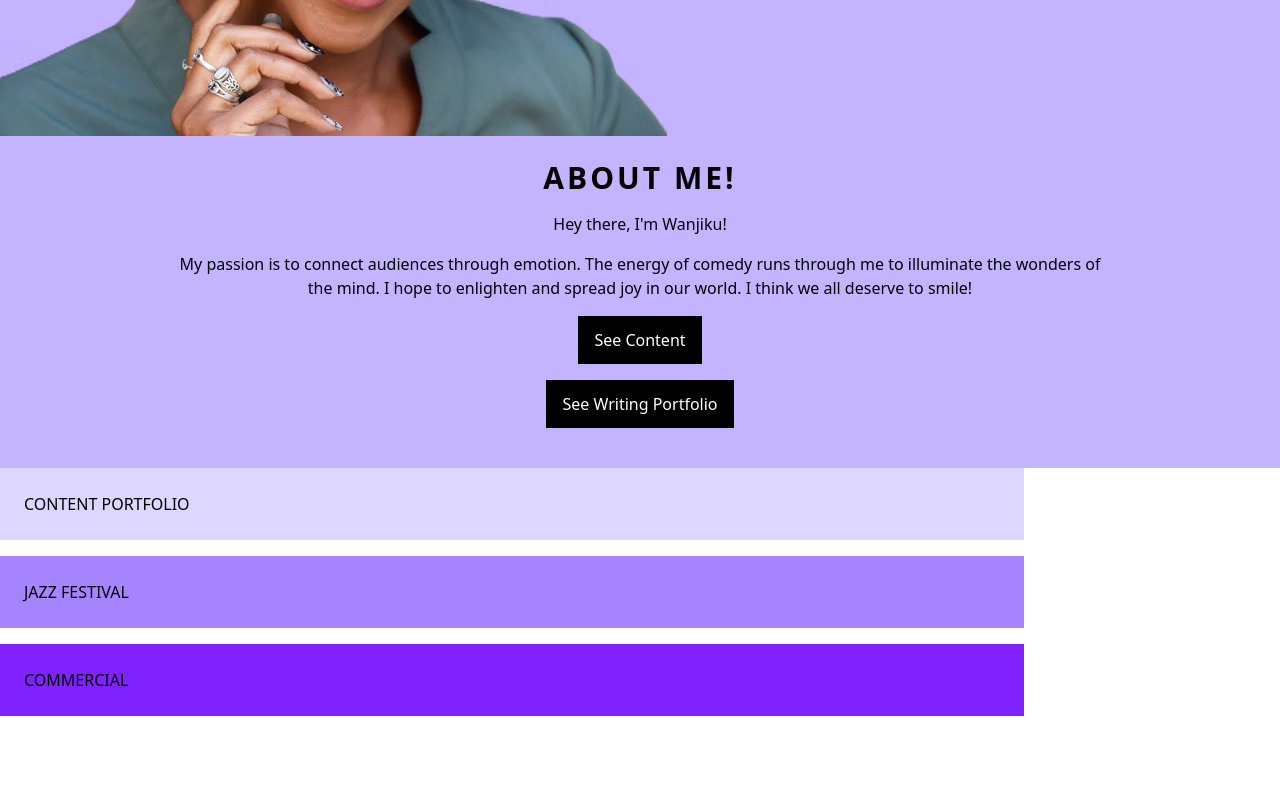
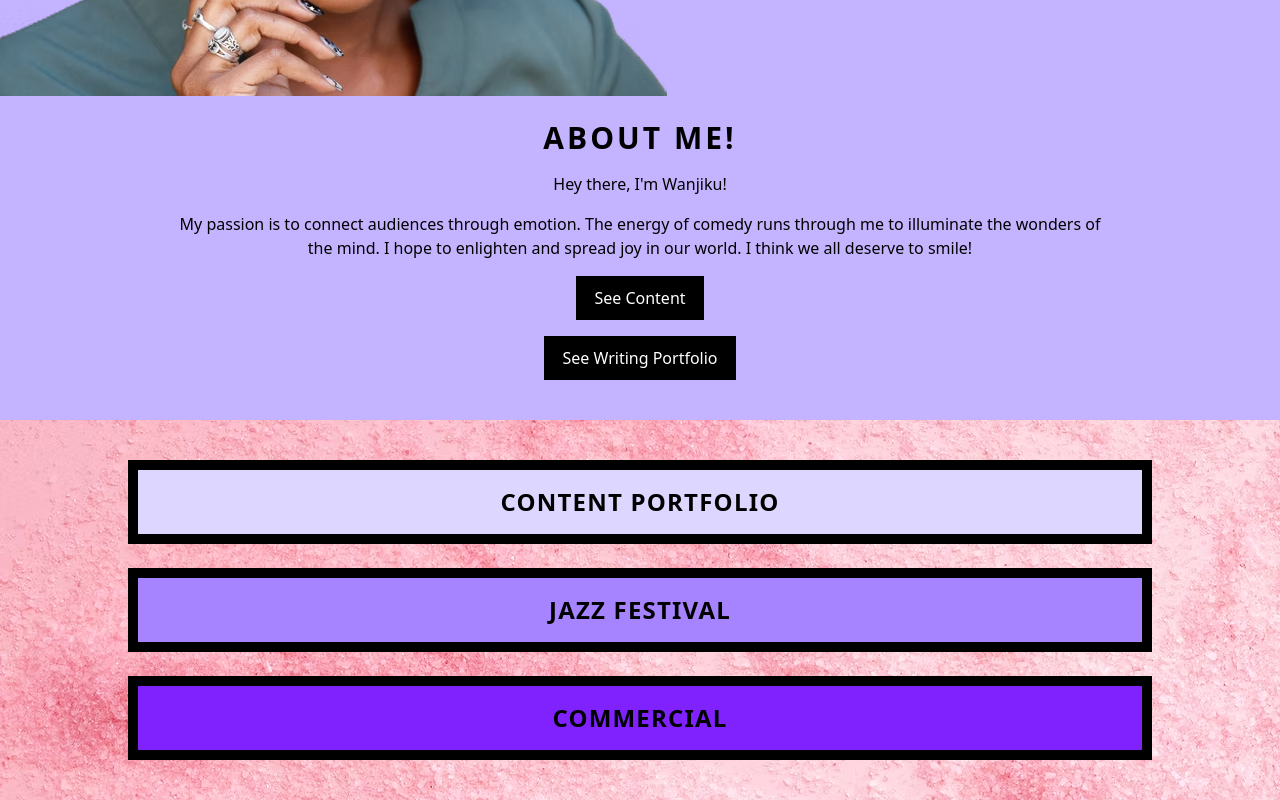
Before and after one commit to Turtlewords/wanjiku_kairu, a website: page index.html in a window 1280 px wide. Shown: the part 1387-2187 px from the top of the page. Before the commit the page ends 2103 px from the top, so only its background shows below. Drawn offline with Linux system fonts and the light colour scheme.

Commit message:
continue markup on home page

```diff
--- a/index.html
+++ b/index.html
@@ -8,6 +8,7 @@
     <link rel="stylesheet" href="src/output.css">
 </head>
 <body>
+    <!-- Header -->
     <header class="header flex justify-center gap-30 p-5">
         <div class="header_socials">
             <ul class="socials_list flex gap-2">
@@ -17,7 +18,7 @@
                 <li class="socials__list-item"><a class="socials-list__link" href="https://www.linkedin.com/in/wanjiku-kairu/" target="_blank"><img class="socials-list__link-img w-6 hover:opacity-60" src="images/linkedin-in-brands-solid-full.svg"/></a></li>
             </ul>
         </div>
-        <img class="header__hamburger w-8" src="images/bars-solid-full.svg" alt="hamburger menu">
+        <img class="header__hamburger w-8 xl:hidden" src="images/bars-solid-full.svg" alt="hamburger menu">
         <nav class="header__nav hidden xl:block">
             <ul class="header__navlist flex gap-10">
                 <li class="header__navlist-item"><a class="header__navlist-link hover:text-cyan-600" href="">Home</a></li>
@@ -31,6 +32,7 @@
         </nav>
     </header>
     <main>
+        <!-- Hero -->
         <div class="hero relative">
             <img class="hero__img" src="images/wk_hero_mobile.avif" alt="wanjiku portrait">
             <div class="hero__copy absolute inset-x-0 top-6 text-center">
@@ -38,6 +40,7 @@
                 <p class="hero__text text-white text-center">Producer <span class="purple__span text-violet-300">|</span> Writer</p>
             </div>
         </div>
+        <!-- About Me -->
         <div class="about-me bg-violet-300 pt-6">
             <img src="images/Wanjiku_Kairu_Headshot_edited_edited.avif" alt="Wanjiku smiling">
             <div class="about-me__copy p-6 flex flex-col items-center">
@@ -45,16 +48,29 @@
                 <p class="about-me__subtitle pb-4 text-center">Hey there, I'm Wanjiku!</p>
                 <p class="about-me__body w-3/4 text-center">My passion is to connect audiences through emotion. The energy of comedy runs through me to illuminate the wonders of the mind. I hope to enlighten and spread joy in our world. I think we all deserve to smile!</p>
                 <div class="about-me__btn-box flex flex-col gap-4 items-center p-4">
-                    <a class="see-content-btn bg-black text-white py-3 px-4 w-fit" href="">See Content</a>
-                    <a class="see-writing-portfolio-btn bg-black text-white py-3 px-4 w-fit" href="">See Writing Portfolio</a>
+                    <a class="see-content-btn bg-black text-white py-2 px-4 w-fit border-black border-2 transition duration-300 hover:bg-teal-500 hover:text-black" href="">See Content</a>
+                    <a class="see-writing-portfolio-btn bg-black text-white py-2 px-4 w-fit border-black border-2 transition duration-300 hover:bg-teal-500 hover:text-black" href="">See Writing Portfolio</a>
                 </div>
             </div>
         </div>
-        <div class="content flex flex-col gap-4">
-            <a class="content__btn bg-violet-200 p-6 w-4/5" href="">CONTENT PORTFOLIO</a>
-            <a class="content__btn bg-violet-400 p-6 w-4/5" href="">JAZZ FESTIVAL</a>
-            <a class="content__btn bg-violet-600 p-6 w-4/5" href="">COMMERCIAL</a>
+        <!-- Content -->
+        <div class="content flex flex-col gap-6 items-center bg-[url(/images/textured_background_pink.avif)] py-10">
+            <a class="content__btn bg-violet-200 py-4 w-4/5 text-center text-2xl font-bold border-10 tracking-wider transition duration-400 hover:bg-white" href="">CONTENT PORTFOLIO</a>
+            <a class="content__btn bg-violet-400 py-4 w-4/5 text-center text-2xl font-bold border-10 tracking-wider transition duration-400 hover:bg-white" href="">JAZZ FESTIVAL</a>
+            <a class="content__btn bg-violet-600 py-4 w-4/5 text-center text-2xl font-bold border-10 tracking-wider transition duration-400 hover:bg-white" href="">COMMERCIAL</a>
         </div>
+        <!-- Gallery -->
+         <div class="gallery">
+
+         </div>
+         <!-- Contact -->
+          <div class="contact">
+
+          </div>
+          <!-- Footer -->
+           <footer class="footer">
+
+           </footer>
     </main>
 </body>
 </html>
```
Also changed, not shown: src/output.css.
